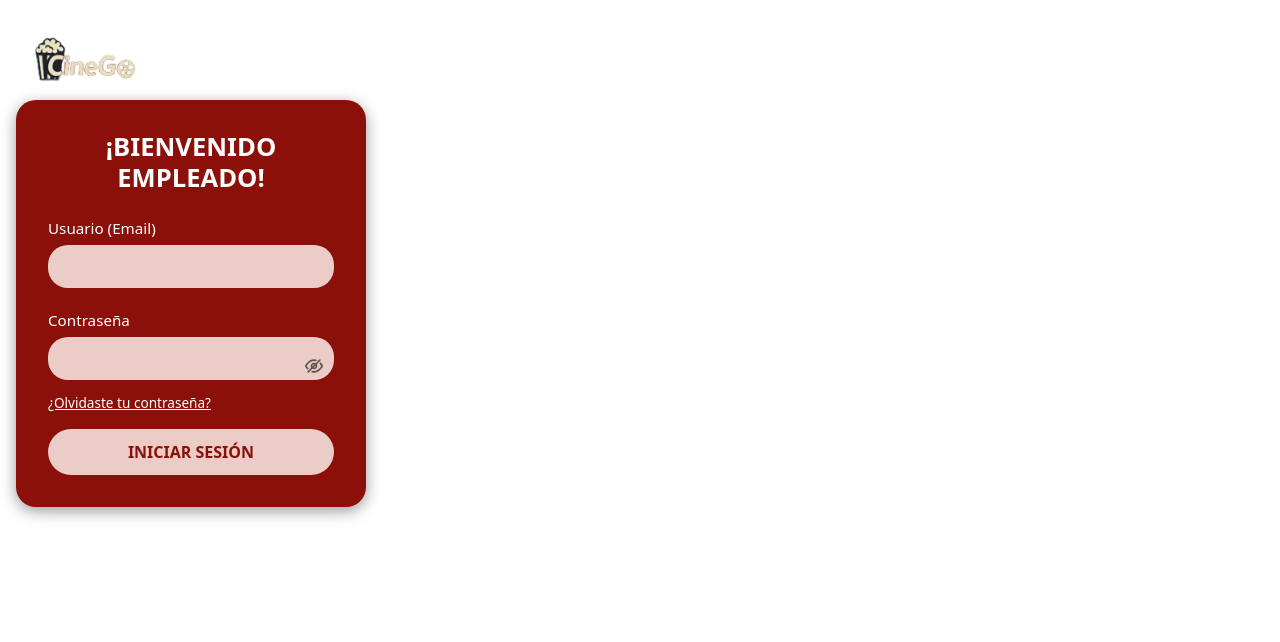
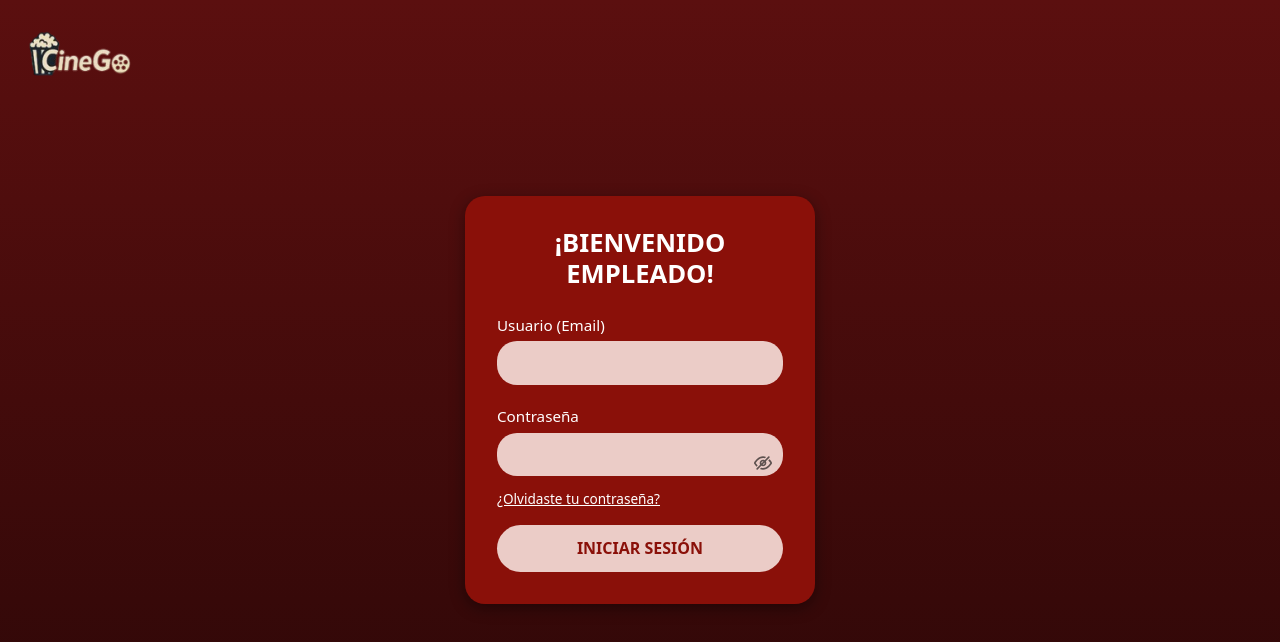
Before and after one commit to cinego-team/Fronted-Empleado, an Angular app: page / in a window 1280 px wide. Shown: the top 642 px of the page. Built offline with nearby package versions, Linux system fonts and the light colour scheme.

Commit message:
cambios cami

```diff
--- a/src/app/axios_service/axios.client.ts
+++ b/src/app/axios_service/axios.client.ts
@@ -47,19 +47,25 @@ export const axiosAPIUsuario = axios.create({
     'Content-Type': 'application/json',
   },
 });
-
 axiosAPIUsuario.interceptors.request.use((config) => {
   const token = localStorage.getItem('access_token');
   const refreshToken = localStorage.getItem('refresh_token');
-  if (token) {
-    config.headers.Authorization = token;
-  }
-  if (refreshToken) {
-    config.headers['refresh-token'] = refreshToken;
+
+  // 🔴 EN LOGIN NO SE MANDA AUTH
+  if (!config.url?.includes('usuario/login')) {
+    if (token) {
+      config.headers.Authorization = `Bearer ${token}`;
+    }
+
+    if (refreshToken) {
+      config.headers['refresh-token'] = refreshToken;
+    }
   }
 
   return config;
 });
+
+
 //funciones
 export const axiosAPIFuncionesYsalas = axios.create({
   baseURL: config.APIFuncionesUrls.baseUrl,
--- a/src/app/axios_service/env.ts
+++ b/src/app/axios_service/env.ts
@@ -38,7 +38,7 @@ export const config = {
   APIUsuariosUrls: {
     baseUrl: 'http://localhost:3000/microservicio-usuarios',
     register: 'microservicio-usuarios/usuario/admin/register/empleado',
-    login: '/usuario/login',
+    login: 'microservicio-usuarios/usuario/admin/login',
     //rol
     getAllRoles: 'microservicio-usuarios/rol/admin/all',
     getRolById: (id: number) => `microservicio-usuarios/roles/${id}`,
--- a/src/app/pages/login/login.component.css
+++ b/src/app/pages/login/login.component.css
@@ -1,14 +1,22 @@
 .login-page {
+  width: 100%;
+  height: 100vh;
+  position: relative;
+  display: flex;
+  justify-content: center;
   align-items: center;
-  justify-content: center;
-  padding: 1rem;
+  background: linear-gradient(180deg, #5b0f0f, #2b0707);
 }
 
+
+
 .logo {
-  height: clamp(48px, 5vw, 80px);
-  object-fit: contain;
-  margin: 10px;
+  position: absolute;
+  top: 20px;
+  left: 20px;
+  width: 130px;
 }
+
 
 .login-box {
   background-color: #8a1009;
--- a/src/app/pages/login/login.component.html
+++ b/src/app/pages/login/login.component.html
@@ -1,40 +1,36 @@
-<script src="https://www.google.com/recaptcha/api.js" async defer></script>
+<div class="login-page">
 
-<div class="login-page">
+  <!-- LOGO FUERA DE LA CARD -->
   <img src="/assets/logo.png" alt="CineGo" class="logo" />
 
+  <!-- CARD -->
   <div class="login-box">
     <h2>¡BIENVENIDO EMPLEADO!</h2>
 
     <form [formGroup]="formulario" (ngSubmit)="OnLogin()">
-      <label for="usuario">Usuario (Email)</label>
-      <input type="email" id="usuario" formControlName="email" />
 
-      @if (formulario.get('email')?.invalid && formulario.get('email')?.touched) {
-      <small class="text-danger">Ingresá un email válido.</small>
-      }
+      <label>Usuario (Email)</label>
+      <input type="email" formControlName="email" />
 
-      <label for="password">Contraseña</label>
+      <label>Contraseña</label>
       <div class="password-input">
         <input
-          id="password"
           [type]="mostrarPassword ? 'text' : 'password'"
           formControlName="password"
         />
-
-        <button type="button" class="toggle-btn" (click)="mostrarPassword = !mostrarPassword">
-          <img *ngIf="!mostrarPassword" src="../assets/eye-closed.svg" alt="Mostrar" />
-          <img *ngIf="mostrarPassword" src="../assets/eye-open.svg" alt="Ocultar" />
+        <button type="button" class="toggle-btn"
+          (click)="mostrarPassword = !mostrarPassword">
+          <img src="../assets/eye-closed.svg" />
         </button>
       </div>
 
-      <a href="#" class="forgot-password">¿Olvidaste tu contraseña?</a>
+      <a class="forgot-password">¿Olvidaste tu contraseña?</a>
 
-      <div class="actions">
-        <button type="submit" class="btn-login">INICIAR SESIÓN</button>
-      </div>
+      <button type="submit" class="btn-login">INICIAR SESIÓN</button>
 
-      <div class="g-recaptcha" data-sitekey="6LcICREsAAAAAKHWBF39boQk9uCQ__y6iFi7mbb2"></div>
+      <div id="captcha"></div>
+
+
     </form>
   </div>
 </div>
--- a/src/app/pages/login/login.component.ts
+++ b/src/app/pages/login/login.component.ts
@@ -63,10 +63,11 @@ export class LoginComponent {
       this.formulario.markAllAsTouched();
       return;
     }
-    if (!this.captchaToken) {
-      alert('Por favor completa el captcha');
+    if (!this.captchaToken || this.captchaToken.length < 10) {
+      alert('Captcha inválido o no generado');
       return;
     }
+
     this.authService
       .login(
         {
--- a/src/app/services/api.service.usuario.ts
+++ b/src/app/services/api.service.usuario.ts
@@ -81,7 +81,9 @@ export class ApiServiceUsuario {
   async login(credentials: { email: string; password: string }, captcha: string): Promise<any> {
     const respuesta = (
       await axiosAPIUsuario.post(config.APIUsuariosUrls.login, credentials, {
-        headers: { 'x-captcha-token': captcha || '' },
+        headers: {
+          'x-captcha-token': captcha,
+        },
       })
     ).data;
     const token = respuesta.accessToken;
```
